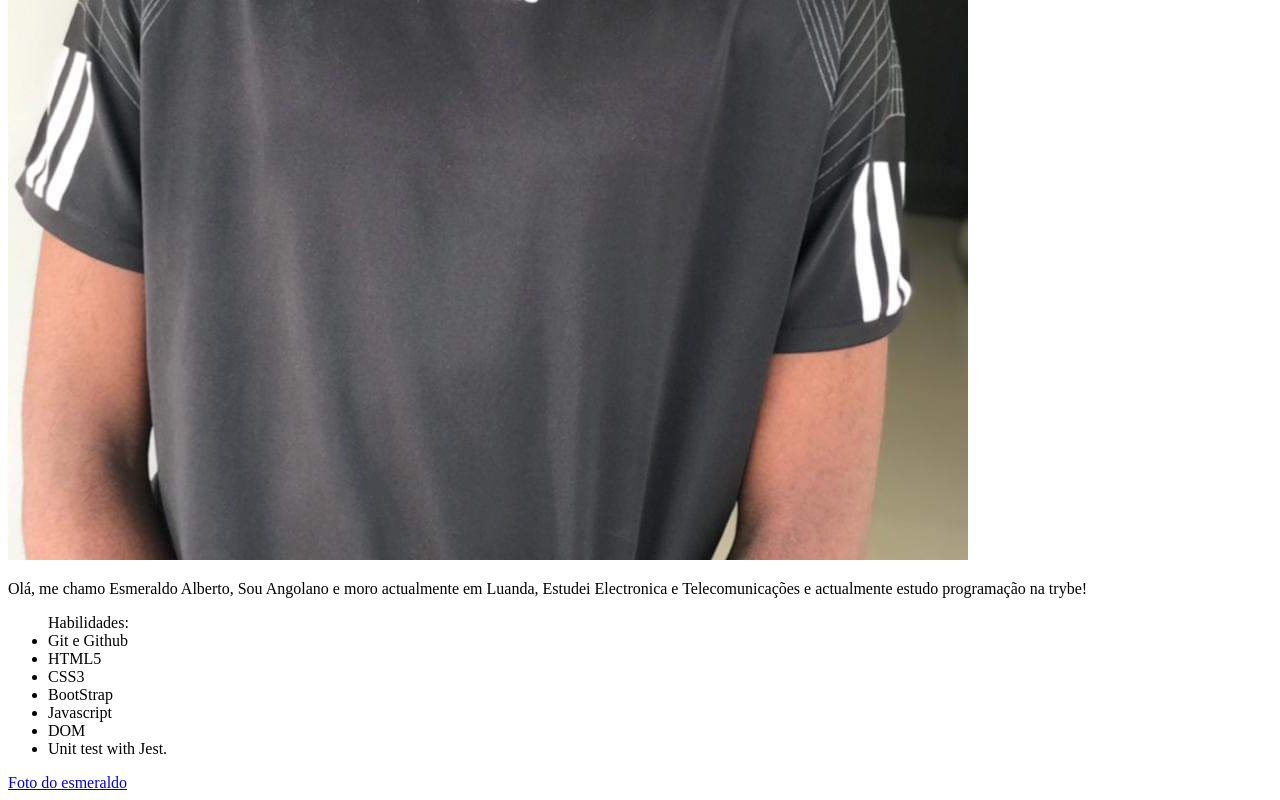
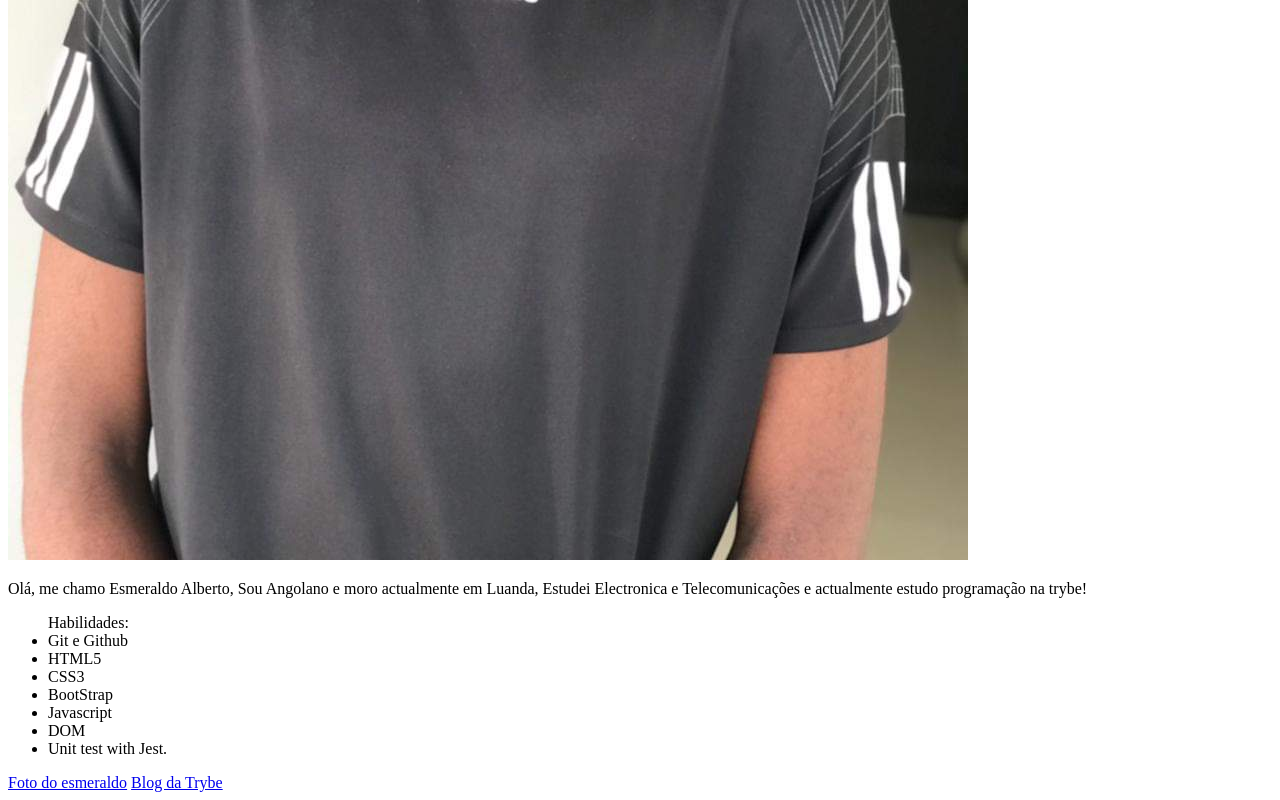
Before and after one commit to esmeraldo17/esmeraldo17.github.io, a plain HTML site: page Portfolio/index.html in a window 1280 px wide. Shown: the part 770-1570 px from the top of the page. Drawn offline with Linux system fonts and the light colour scheme.

Commit message:
criando um link para o blog da trybe

```diff
--- a/Portfolio/index.html
+++ b/Portfolio/index.html
@@ -22,5 +22,6 @@
         <li>Unit test with Jest.</li>
     </ul>
     <a href="#foto">Foto do esmeraldo</a>
+    <a href="https://blog.betrybe.com/" target="_blank" rel="noopener noreferrer">Blog da Trybe</a>
 </body>
 </html>
```
